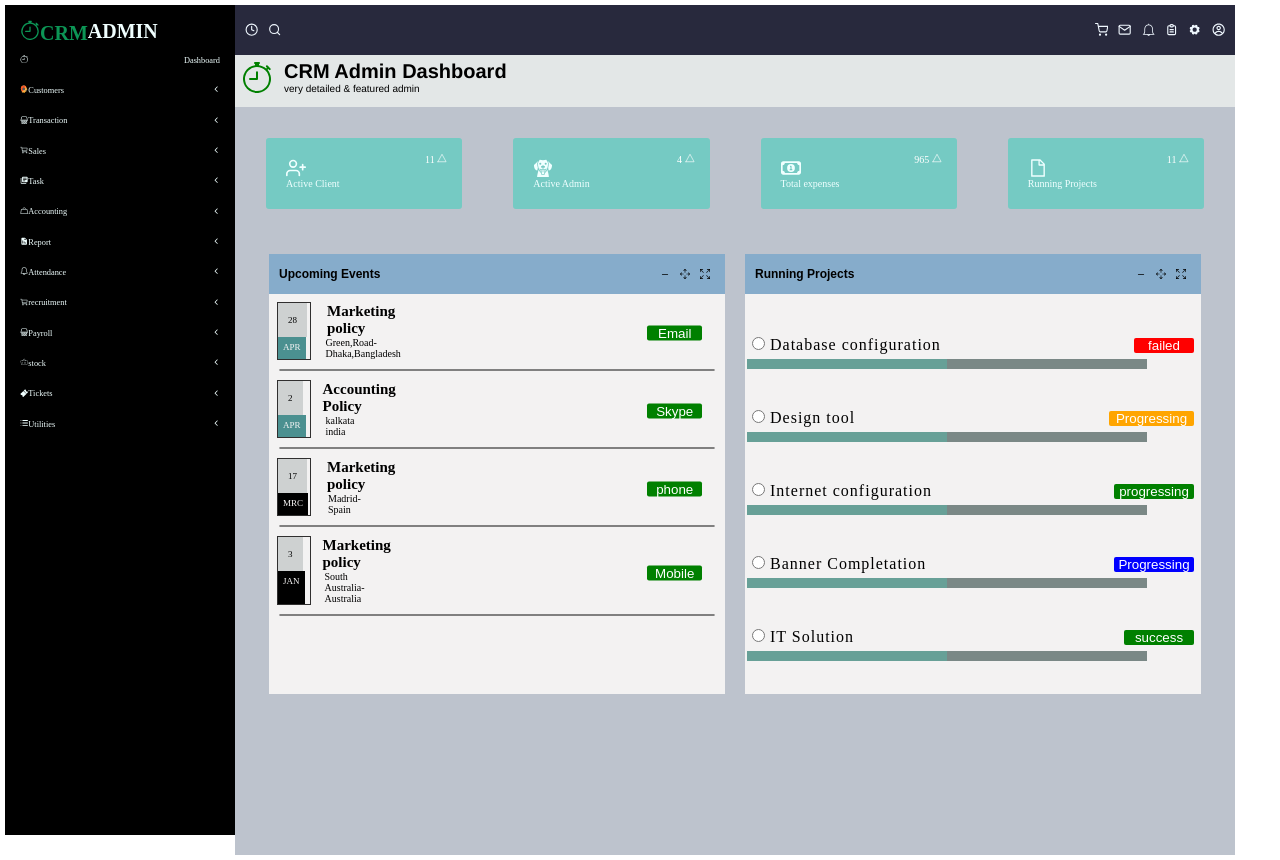
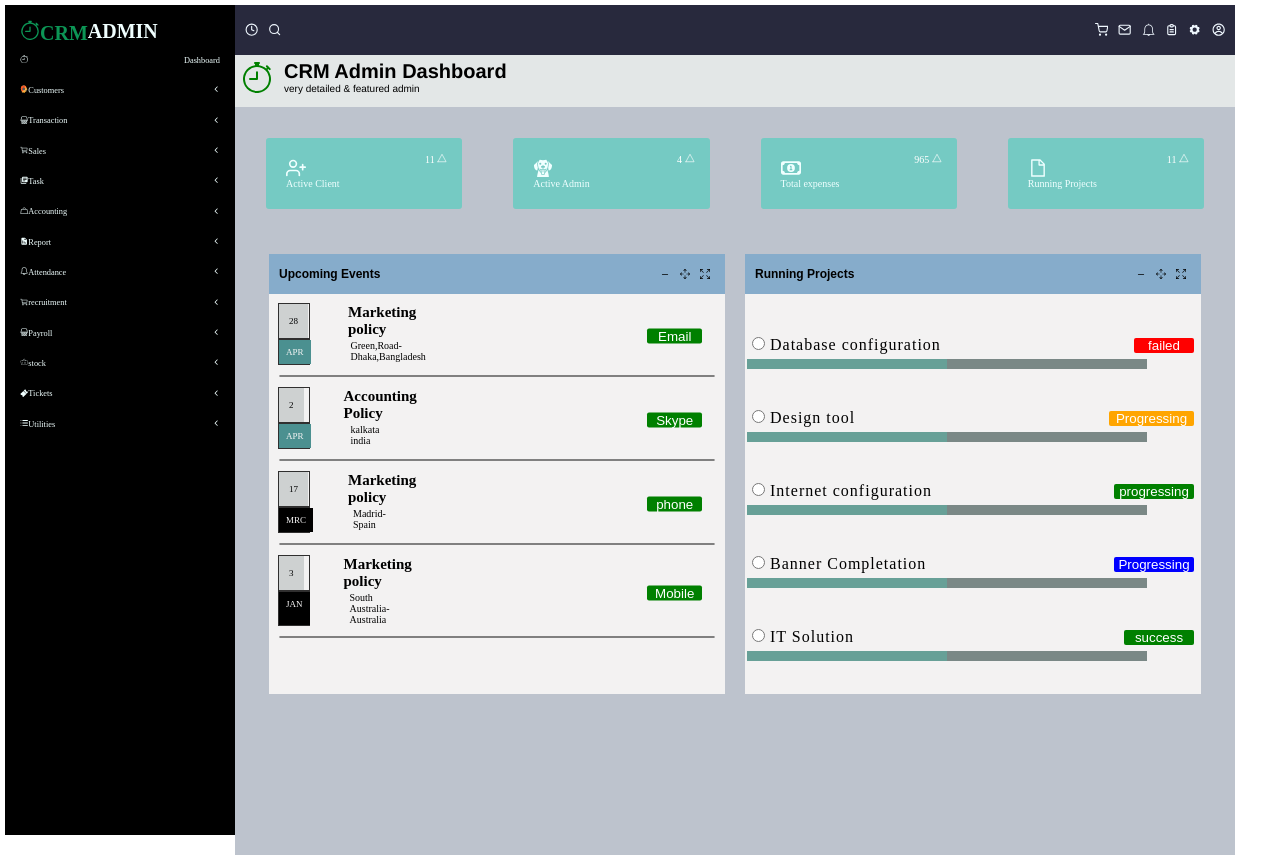
Before and after one commit to nawagirwacatherine/FINAL-INTERVIEW, a React (Vite) app in the folder final-interview/: page / in a window 1280 px wide. Built offline with nearby package versions, Linux system fonts and the light colour scheme.

Commit message:
change padding and margin

```diff
--- a/final-interview/src/App.css
+++ b/final-interview/src/App.css
@@ -213,33 +213,33 @@ gap: 10px;
 
 .date-month {
   color: white;
+ margin: 9px;
   align-self: flex-start;
-  width: 20px;
- margin: 8px;
-  align-self: flex-start;
-  border: 1px solid rgb(48, 47, 47);
   width: 7%;
 }
 
 .date {
+  padding: 10px;
   background-color: rgb(206, 209, 209);
   color: black;
   font-size: xx-small;
 align-content: center;
-padding: 10px;
+
 
 }
 
 .date1 {
-  gap: 20px;
+  border: 1px solid rgb(48, 47, 47);
+  gap: 40px;
 }
 
 .month {
+  padding: 7px;
   justify-content: center;
   color: rgb(247, 246, 246);
   background-color: rgb(75, 144, 144);
   font-size: xx-small;
-  padding: 5px;
+
 }
 h1{
   display: flex;
```
